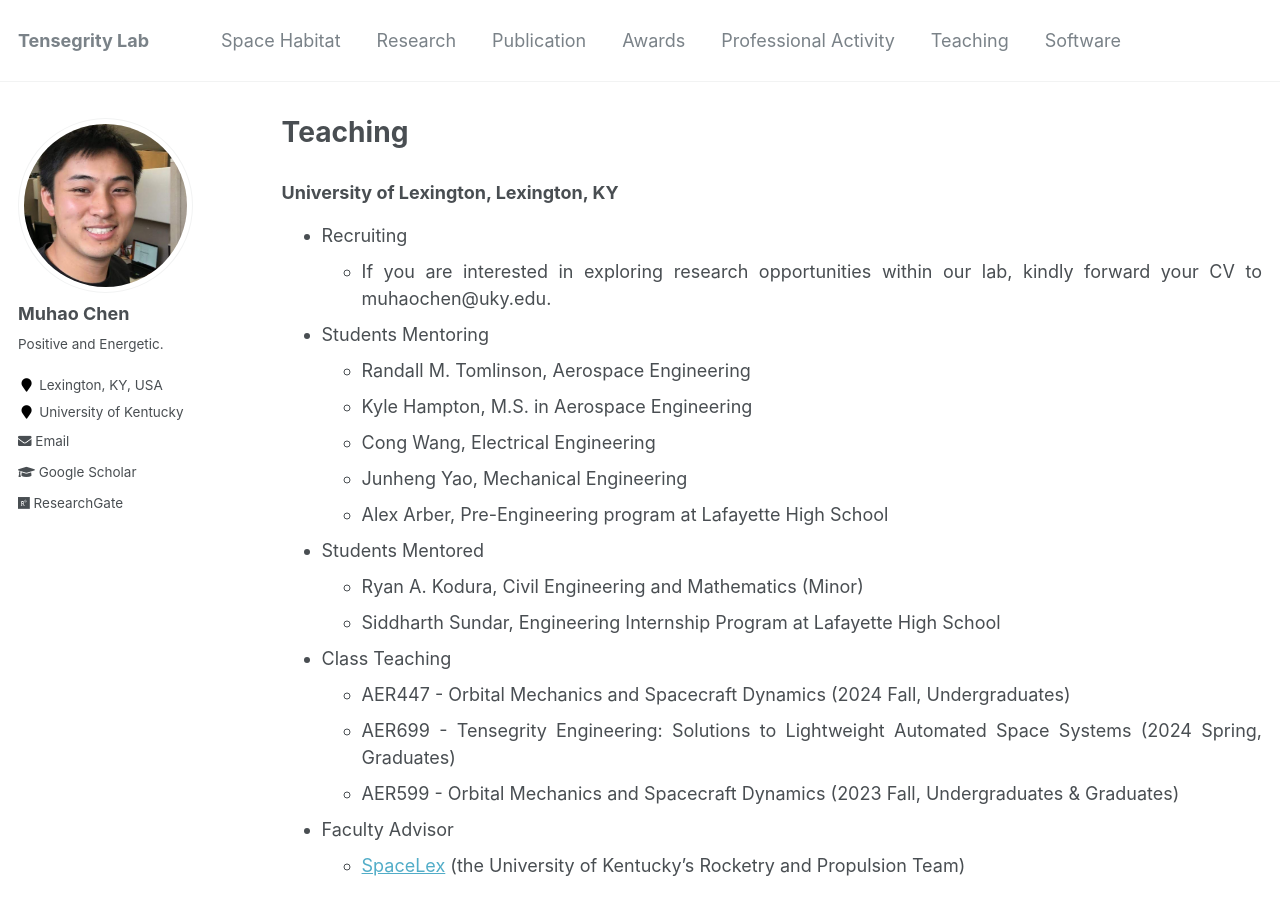
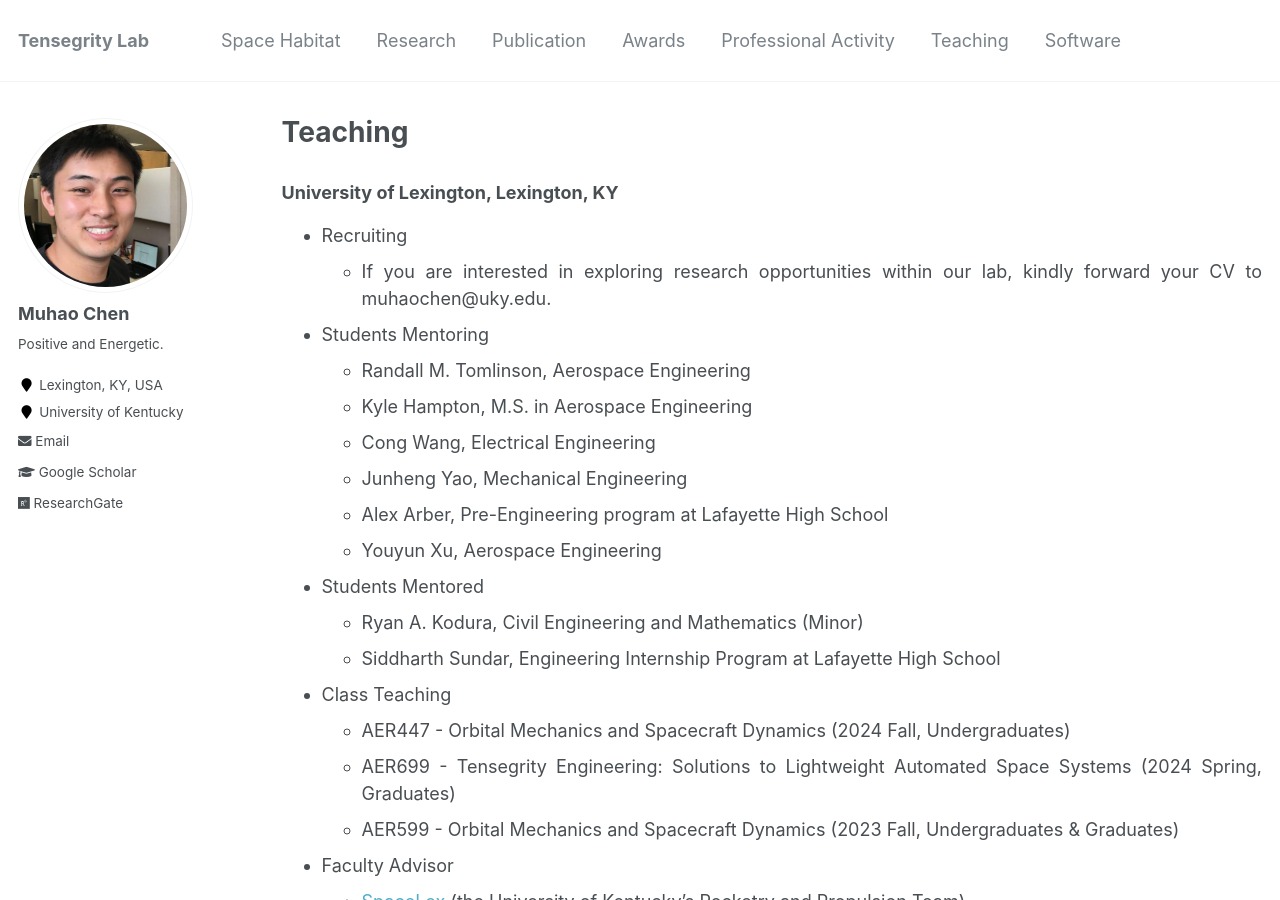
Before and after one commit to Muhao-Chen/muhao-chen.github.io, a Jekyll site: the page built from _pages/teaching.md, in a window 1280 px wide and 900 px high. Built offline with Jekyll 4.4.1, drawn with Linux system fonts in a browser that asks for light colours.

Commit message:
Update teaching.md

```diff
--- a/_pages/teaching.md
+++ b/_pages/teaching.md
@@ -17,6 +17,7 @@ toc: true
     * Cong Wang, Electrical Engineering
     * Junheng Yao, Mechanical Engineering
     * Alex Arber, Pre-Engineering program at Lafayette High School
+    * Youyun Xu, Aerospace Engineering
 - Students Mentored
     * Ryan A. Kodura, Civil Engineering and Mathematics (Minor)
     * Siddharth Sundar, Engineering Internship Program at Lafayette High School
@@ -35,12 +36,10 @@ toc: true
     * Yitao Jiang, M.S. in Computer Science (Feb. 2024 - Pressent)
     * Matthew Chun-Yi She, M.S. in Computer Science (Feb. 2024 - Pressent)
 
-
 ### University of Maryland, Baltimore County
 - Student Mentored (with [Prof. Weidong Zhu](https://me.umbc.edu/dr-weidong-zhu/))
     * Abhinav Bharata, M.S. in Mechanical Engineering (Spet. 2022 - Aug. 2024)
     * Mohammad Riyaz Ur Rehman, M.S. in Mechanical Engineering (Spet. 2022 - May. 2024)
-
 
 ### Texas A&M University, College Station, TX
 - Student Mentoring (with [Prof. Sami El Borgi](https://www.qatar.tamu.edu/programs/mechanical-engineering/faculty-and-staff/dr.-sami-el-borgi))
```
